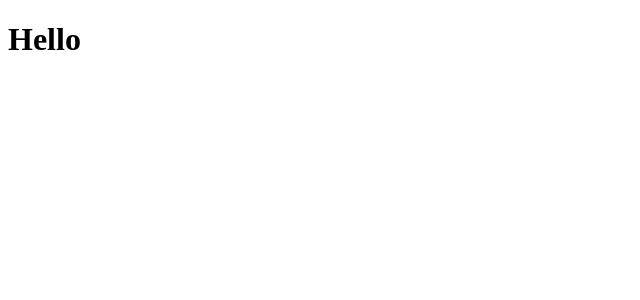
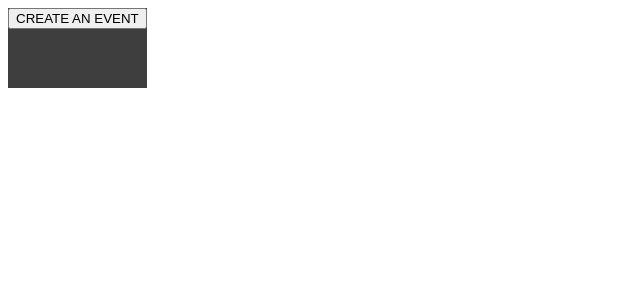
Before and after one commit to MartPowers/mary-power-events4u, a React (Create React App) app in the folder my-app/: page / in a window 1280 px wide. Shown: the top 300 px of the page, without its empty margins (0-640 px from the left). Built offline with nearby package versions, Linux system fonts and the light colour scheme.

Commit message:
set up mods and jsx file for header, begging styling

```diff
--- a/my-app/src/App.jsx
+++ b/my-app/src/App.jsx
@@ -1,9 +1,11 @@
-
+import Header from "./components/Header/Header";
 
 function App() {
   return (
     <div className="App">
-<h1>Hello</h1>
+
+<Header />
+
     </div>
   );
 }
--- /dev/null
+++ b/my-app/src/components/Header/Header.jsx
@@ -0,0 +1,26 @@
+import "./Header.scss";
+
+import React from 'react'
+
+function header() {
+  return (
+
+    //outer div is container
+    <div className='header-container'>
+
+{/* logo link here */}
+        <div className='header__logo'>
+            <a href="#"></a>
+        </div>
+
+        {/* create an event button */}
+        {/* outer container */}
+<button className='header__logo' type="submit">
+    CREATE AN EVENT
+</button>
+
+    </div>
+  )
+}
+
+export default header
--- /dev/null
+++ b/my-app/src/components/Header/Header.scss
@@ -0,0 +1,9 @@
+@use "../../styles/partials/variables" as *;
+@use "../../styles/partials/mixins" as *;
+
+.header-container{
+    background-color: $deep-grey;
+    width: max-content;
+    height: 10vh;
+
+}
```
Also changed, not shown: my-app/package.json (+7 -0 lines), 1 other file (tests, documents, lock files or other folders).
